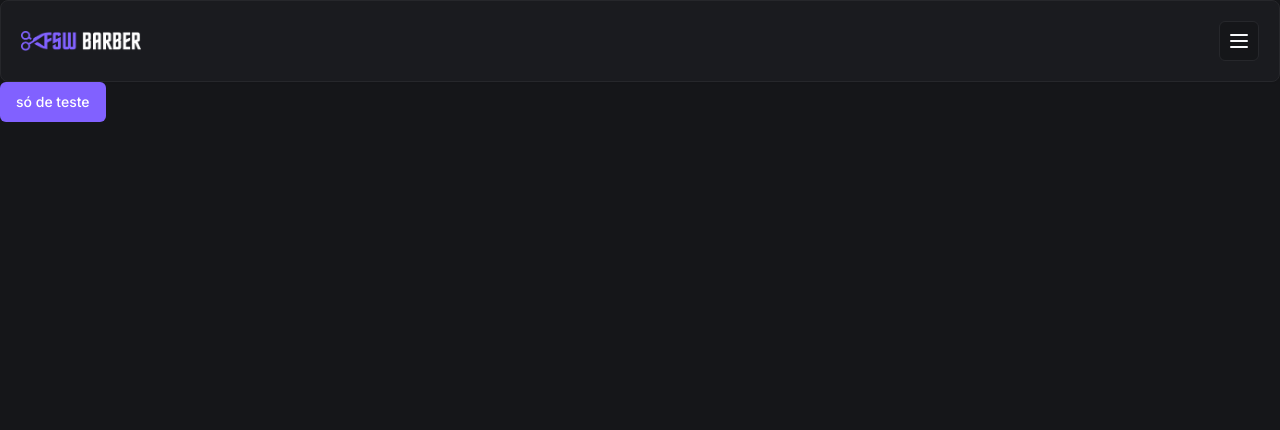
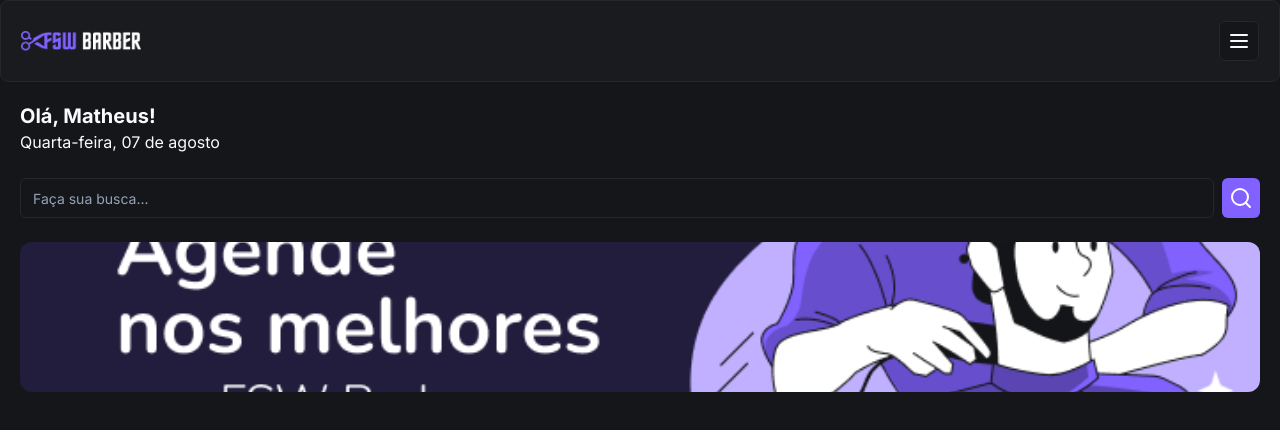
Before and after one commit to MatheusAlves17/fsw-barber, a Next.js app: page / in a window 1280 px wide. Shown: the top 430 px of the page. Built offline with nearby package versions, Linux system fonts and the light colour scheme.

Commit message:
feat: banner

```diff
--- /dev/null
+++ b/app/_components/ui/input.tsx
@@ -0,0 +1,25 @@
+import * as React from "react"
+
+import { cn } from "@/app/_lib/utils"
+
+export interface InputProps
+  extends React.InputHTMLAttributes<HTMLInputElement> {}
+
+const Input = React.forwardRef<HTMLInputElement, InputProps>(
+  ({ className, type, ...props }, ref) => {
+    return (
+      <input
+        type={type}
+        className={cn(
+          "flex h-10 w-full rounded-md border border-input bg-background px-3 py-2 text-sm ring-offset-background file:border-0 file:bg-transparent file:text-sm file:font-medium placeholder:text-muted-foreground focus-visible:outline-none focus-visible:ring-2 focus-visible:ring-ring focus-visible:ring-offset-2 disabled:cursor-not-allowed disabled:opacity-50",
+          className,
+        )}
+        ref={ref}
+        {...props}
+      />
+    )
+  },
+)
+Input.displayName = "Input"
+
+export { Input }
--- a/app/page.tsx
+++ b/app/page.tsx
@@ -1,11 +1,35 @@
+import { Search } from "lucide-react"
 import Header from "./_components/header"
 import { Button } from "./_components/ui/button"
+import { Input } from "./_components/ui/input"
+import Image from "next/image"
+
+import Banner from "@/public/banner-01.png"
 
 export default function Home() {
   return (
     <div>
       <Header />
-      <Button>só de teste</Button>
+      <div className="p-5">
+        <h2 className="text-xl font-bold">Olá, Matheus!</h2>
+        <p>Quarta-feira, 07 de agosto</p>
+
+        <div className="mt-6 flex items-center gap-2">
+          <Input placeholder="Faça sua busca..." />
+          <Button size="icon">
+            <Search />
+          </Button>
+        </div>
+        <div className="relative mt-6 h-[150px] w-full">
+          <Image
+            src={Banner}
+            alt="Agende nos melhores com FSW Barber"
+            fill
+            objectFit="cover"
+            className="rounded-xl"
+          />
+        </div>
+      </div>
     </div>
   )
 }
```
